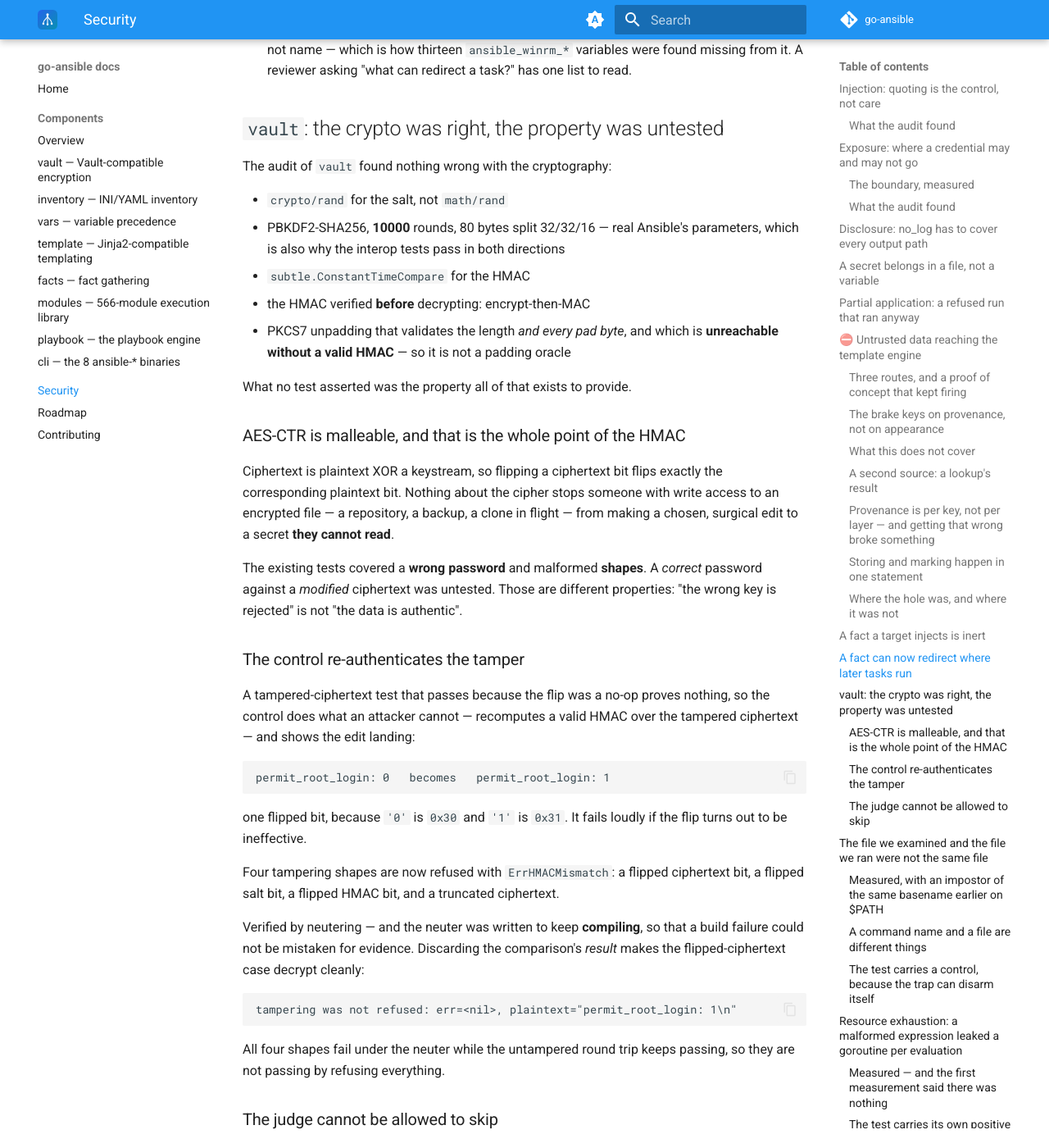
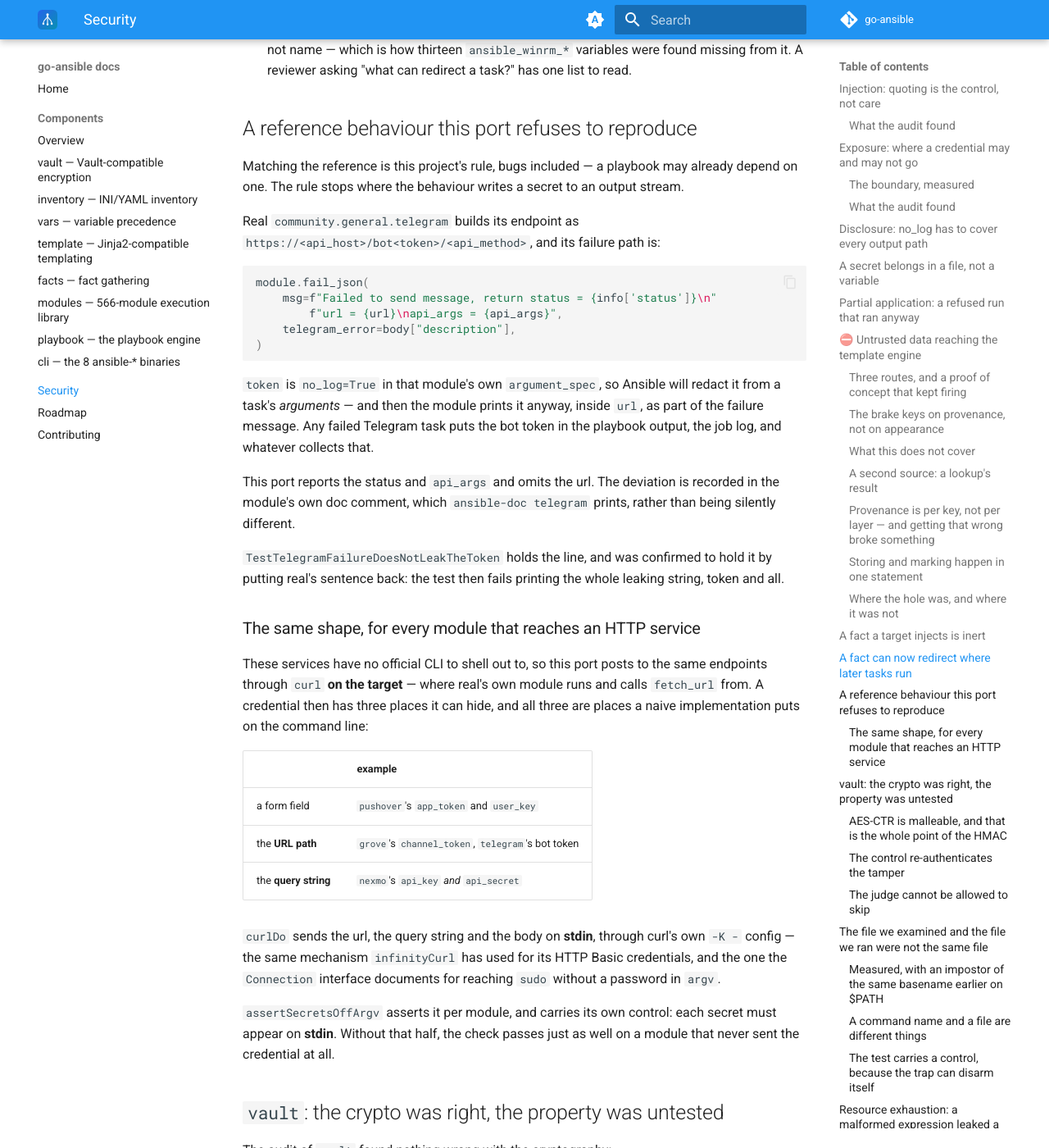
Before and after one commit to go-ansible/docs, an MkDocs documentation site: the page built from docs/security.md, in a window 1280 px wide and 1400 px high, scrolled down 8229 px. Shown: the whole window at 82% size. Built offline with MkDocs 1.6.1 and Material for MkDocs 9.7.7, drawn with Linux system fonts in a browser that asks for light colours; the version menu is left out.

Commit message:
Security: a reference behaviour this port refuses to reproduce (#88)
Real community.general.telegram declares its token no_log=True, so
Ansible redacts it from the task's arguments -- and then its own
failure message prints it anyway, inside the url
(.../bot<token>/<method>). Any failed Telegram task puts the bot token
in the playbook output and the job log.

This port omits the url from that message. Records the rule and its
boundary: matching the reference includes its bugs, because a playbook
may depend on one, but not a behaviour that writes a secret to an
output stream.

Also records the shape for every HTTP-service module, since the
credential has three places to hide and all three are places a naive
implementation puts on the command line: a form field, the URL path,
the query string. curlDo sends all three on stdin via curl's -K -, and
assertSecretsOffArgv checks it with its own control -- the secret must
appear on stdin, or the check passes on a module that never sent it.

Co-authored-by: Claude Opus 5 <noreply@anthropic.com>

````diff
--- a/docs/security.md
+++ b/docs/security.md
@@ -383,6 +383,58 @@ What it means in practice:
   thirteen `ansible_winrm_*` variables were found missing from it. A
   reviewer asking "what can redirect a task?" has one list to read.
 
+## A reference behaviour this port refuses to reproduce
+
+Matching the reference is this project's rule, bugs included — a playbook may
+already depend on one. The rule stops where the behaviour writes a secret to an
+output stream.
+
+Real `community.general.telegram` builds its endpoint as
+`https://<api_host>/bot<token>/<api_method>`, and its failure path is:
+
+```python
+module.fail_json(
+    msg=f"Failed to send message, return status = {info['status']}\n"
+        f"url = {url}\napi_args = {api_args}",
+    telegram_error=body["description"],
+)
+```
+
+`token` is `no_log=True` in that module's own `argument_spec`, so Ansible will
+redact it from a task's *arguments* — and then the module prints it anyway,
+inside `url`, as part of the failure message. Any failed Telegram task puts the
+bot token in the playbook output, the job log, and whatever collects that.
+
+This port reports the status and `api_args` and omits the url. The deviation is
+recorded in the module's own doc comment, which `ansible-doc telegram` prints,
+rather than being silently different.
+
+`TestTelegramFailureDoesNotLeakTheToken` holds the line, and was confirmed to
+hold it by putting real's sentence back: the test then fails printing the whole
+leaking string, token and all.
+
+### The same shape, for every module that reaches an HTTP service
+
+These services have no official CLI to shell out to, so this port posts to the
+same endpoints through `curl` **on the target** — where real's own module runs
+and calls `fetch_url` from. A credential then has three places it can hide, and
+all three are places a naive implementation puts on the command line:
+
+| | example |
+|---|---|
+| a form field | `pushover`'s `app_token` and `user_key` |
+| the **URL path** | `grove`'s `channel_token`, `telegram`'s bot token |
+| the **query string** | `nexmo`'s `api_key` *and* `api_secret` |
+
+`curlDo` sends the url, the query string and the body on **stdin**, through
+curl's own `-K -` config — the same mechanism `infinityCurl` has used for its
+HTTP Basic credentials, and the one the `Connection` interface documents for
+reaching `sudo` without a password in `argv`.
+
+`assertSecretsOffArgv` asserts it per module, and carries its own control: each
+secret must appear on **stdin**. Without that half, the check passes just as
+well on a module that never sent the credential at all.
+
 ## `vault`: the crypto was right, the property was untested
 
 The audit of `vault` found nothing wrong with the cryptography:
````
